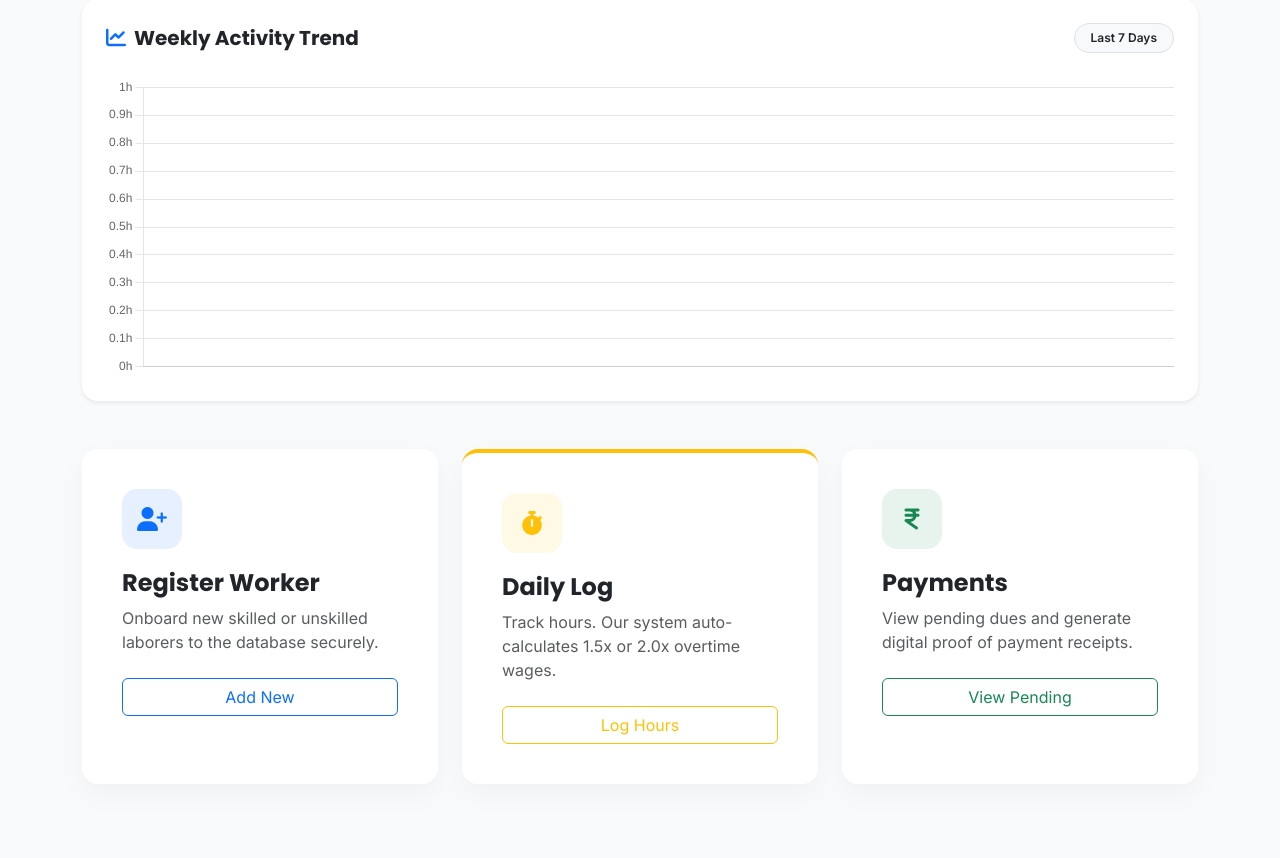
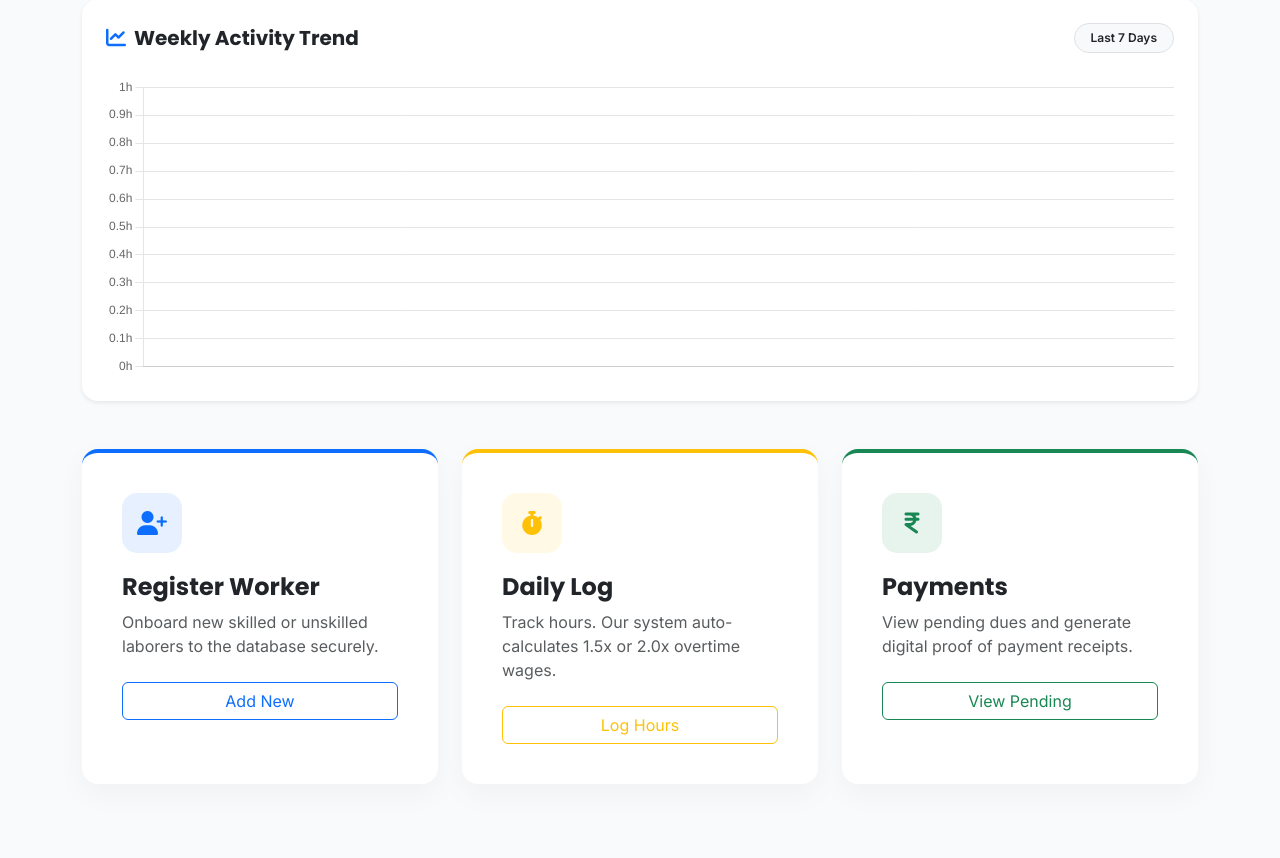
Before and after one commit to Purjeet979/ShramSetu-The-Bridge-to-Fair-Pay, a Flask app: page / in a window 1280 px wide. Shown: the part 587-1445 px from the top of the page. Run offline with Flask 3, Linux system fonts and the light colour scheme; data that the repository does not hold is empty; some libraries are stand-ins or nearby versions.

Commit message:
Fixed error in ui

```diff
--- a/templates/index.html
+++ b/templates/index.html
@@ -108,7 +108,7 @@
 
 <div class="row align-items-stretch">
     <div class="col-md-4 mb-4">
-        <div class="card h-100 feature-card p-4">
+        <div class="card h-100 feature-card p-4 border-primary border-top border-4">
             <div class="card-body">
                 <div class="icon-box bg-primary bg-opacity-10 text-primary">
                     <i class="fa-solid fa-user-plus"></i>
@@ -134,7 +134,7 @@
     </div>
 
     <div class="col-md-4 mb-4">
-        <div class="card h-100 feature-card p-4">
+        <div class="card h-100 feature-card p-4 border-success border-top border-4">
             <div class="card-body">
                 <div class="icon-box bg-success bg-opacity-10 text-success">
                     <i class="fa-solid fa-indian-rupee-sign"></i>
```
